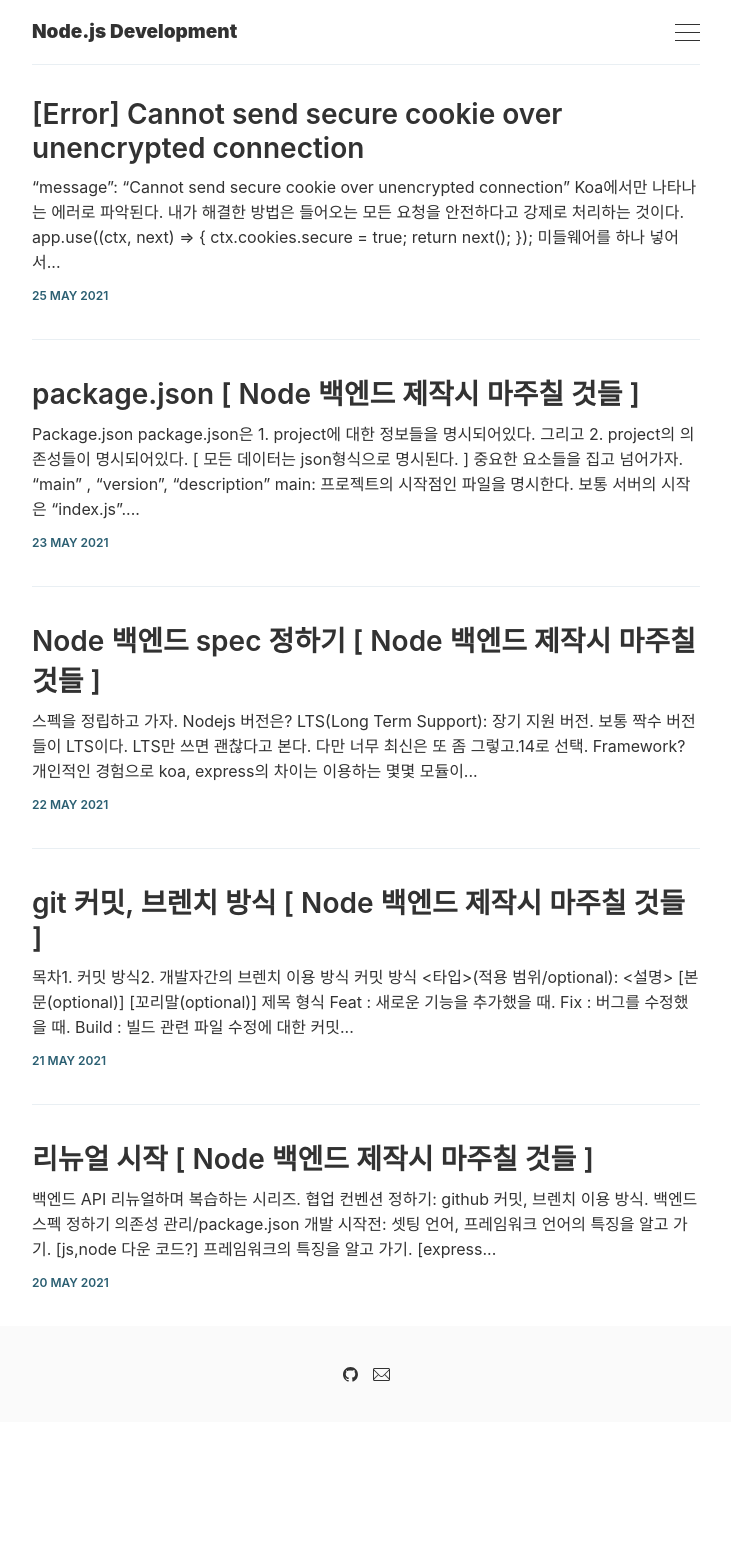
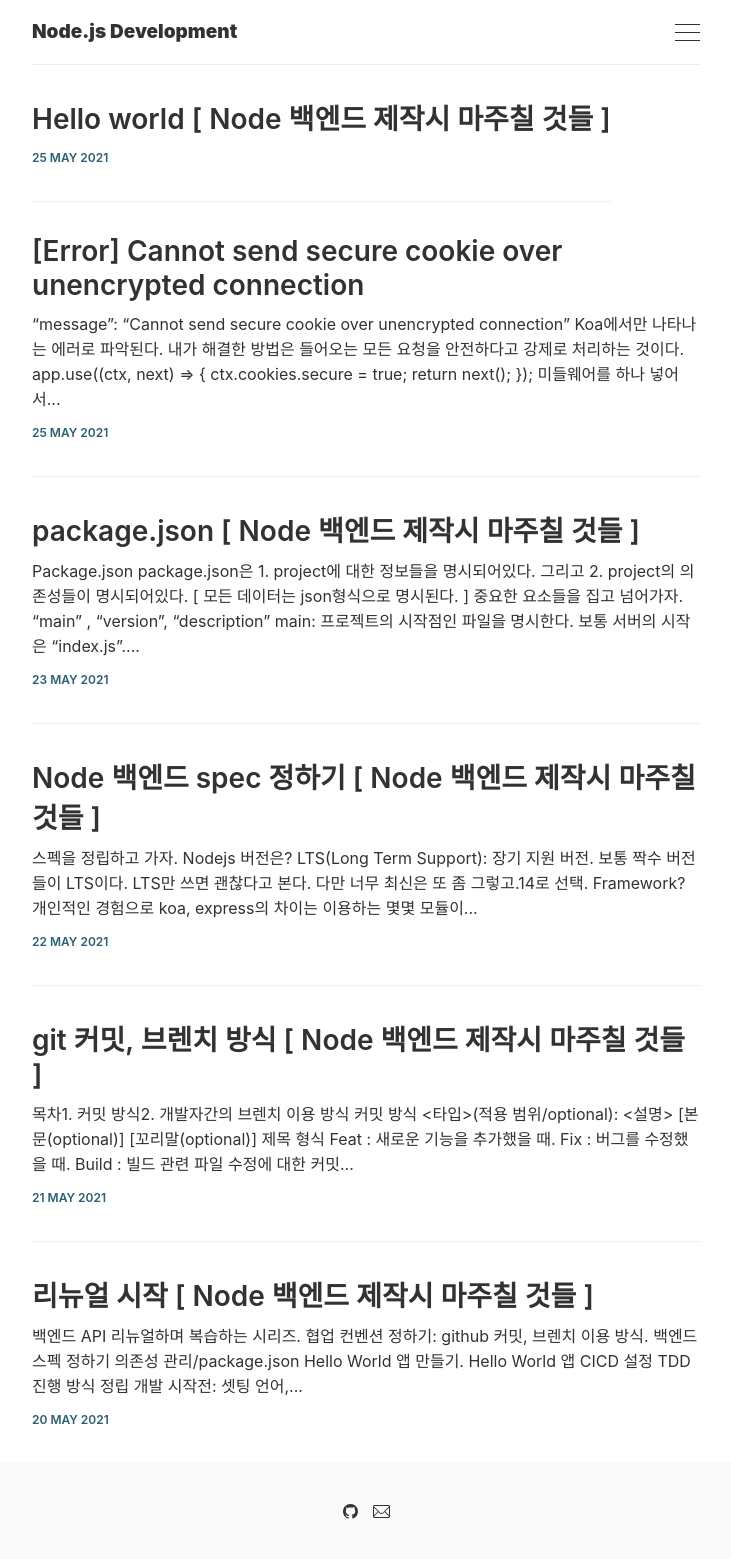
Before and after one commit to dont-think-about-too-much/dont-think-about-too-much.github.io, a Jekyll site: the page built from index.html, in a window 1280 px wide. Shown: the whole page, without its empty margins (274-1005 px from the left). Built offline with Jekyll 4.4.1, drawn with Linux system fonts in a browser that asks for light colours; the list of posts is cut into pages by our own code; before the commit the page ends 1422 px from its top, so only the background shows below that.

```diff
--- a/_posts/2021-05-20-node-backend-fundamentals.md
+++ b/_posts/2021-05-20-node-backend-fundamentals.md
@@ -11,7 +11,9 @@ tags: [NodeJS, Backend]
 1. [협업 컨벤션 정하기: github 커밋, 브렌치 이용 방식.](https://dont-think-about-too-much.github.io/2021/05/21/0git-commit/)
 2. [백엔드 스펙 정하기](https://dont-think-about-too-much.github.io/2021/05/22/server-spec-inspect/)
 3. [의존성 관리/package.json](https://dont-think-about-too-much.github.io/2021/05/23/package-json/)
-
+4. Hello World 앱 만들기.
+5. Hello World 앱 CICD 설정
+6. TDD 진행 방식 정립
 <br><br>
 
 ---
--- /dev/null
+++ b/_posts/2021-05-25-hello-world.md
@@ -0,0 +1,6 @@
+---
+layout: post
+title: Hello world [ Node 백엔드 제작시 마주칠 것들 ]
+tags: [Node, Backend]
+
+---
```
Also changed, not shown: other parts of _posts/2021-05-20-node-backend-fundamentals.md (+5 -1 lines).
